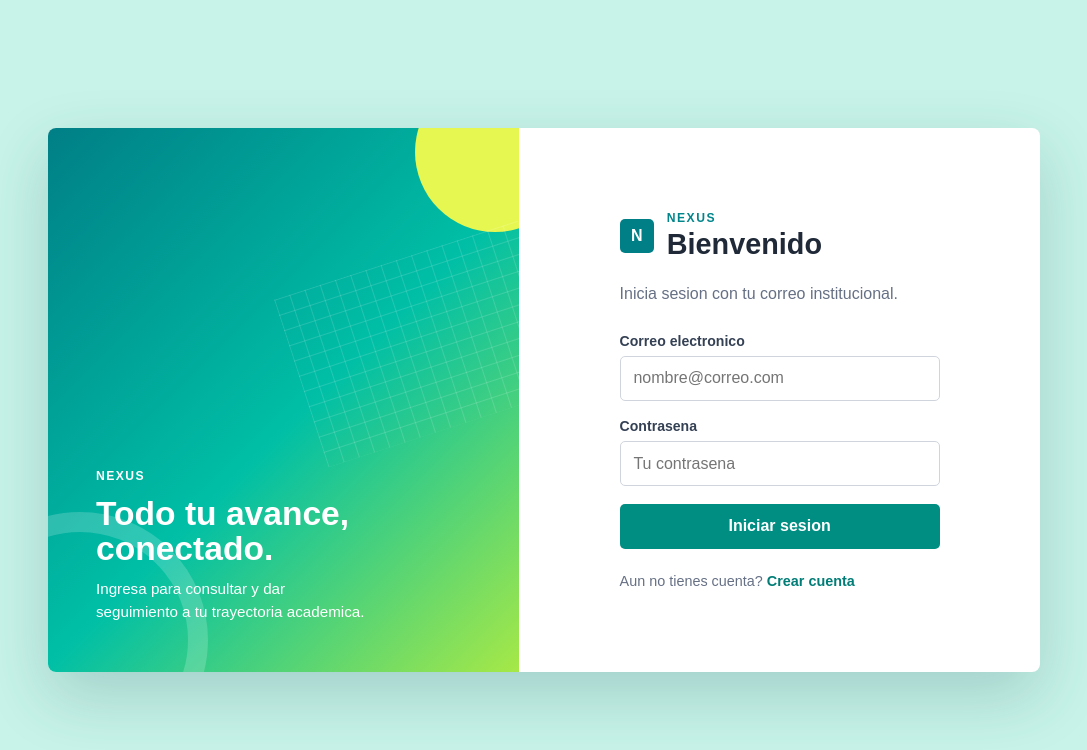
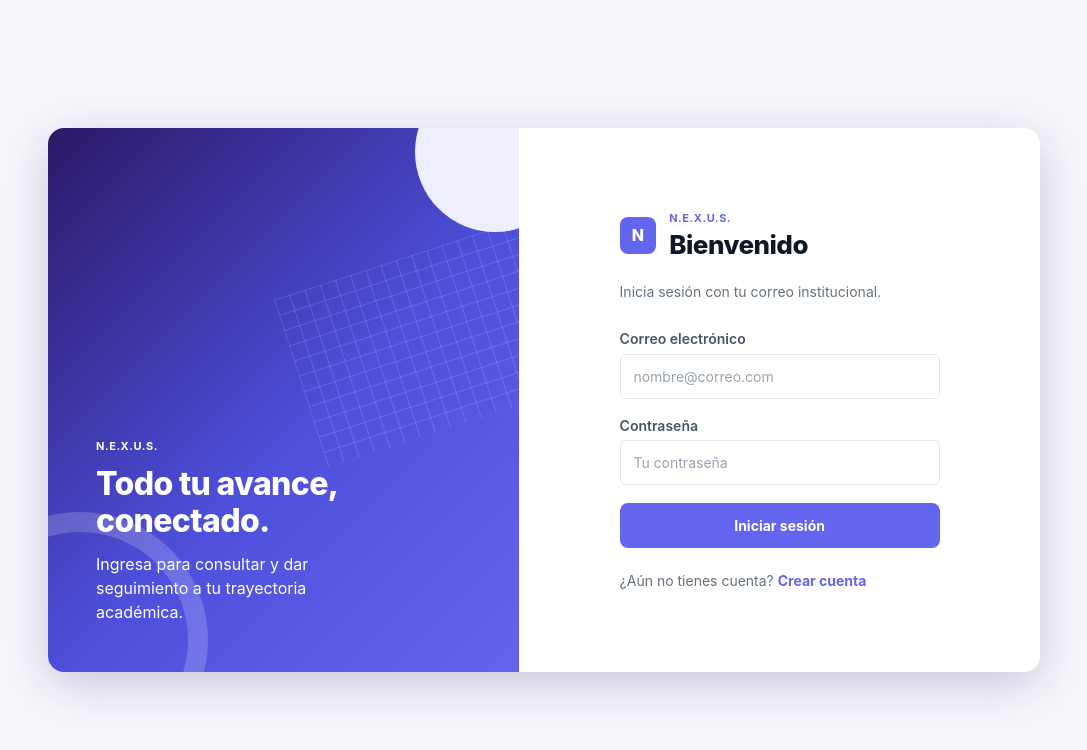
Before and after one commit to Guillermo1804/nexus_project, an Angular app in the folder FrontEnd/nexus_project/: page /login in a window 1280 px wide. Shown: the top 750 px of the page, without its empty margins (96-1183 px from the left). Built offline with nearby package versions, Linux system fonts and the light colour scheme.

Commit message:
Diseño login modificado

```diff
--- a/FrontEnd/nexus_project/src/app/login/login.html
+++ b/FrontEnd/nexus_project/src/app/login/login.html
@@ -1,23 +1,101 @@
 <main class="auth-page">
-  <section class="auth-card" aria-label="Acceso a NEXUS">
+  <section class="auth-card" aria-label="Acceso a N.E.X.U.S.">
+
     <aside class="auth-art" aria-hidden="true">
-      <span class="art-sun"></span><span class="art-rings"></span><span class="art-grid"></span>
-      <div class="art-copy"><span class="art-brand">NEXUS</span><h2>Todo tu avance, conectado.</h2><p>Ingresa para consultar y dar seguimiento a tu trayectoria academica.</p></div>
+      <span class="art-sun"></span>
+      <span class="art-rings"></span>
+      <span class="art-grid"></span>
+
+      <div class="art-copy">
+        <span class="art-brand">N.E.X.U.S.</span>
+
+        <h2>Todo tu avance, conectado.</h2>
+
+        <p>
+          Ingresa para consultar y dar seguimiento a tu trayectoria académica.
+        </p>
+      </div>
     </aside>
+
     <section class="auth-panel" aria-labelledby="login-title">
-      <div class="panel-heading"><span class="brand-mark">N</span><div><p class="eyebrow">NEXUS</p><h1 id="login-title">Bienvenido</h1></div></div>
-      <p class="intro">Inicia sesion con tu correo institucional.</p>
-      <form [formGroup]="form" (ngSubmit)="submit()" novalidate>
-        <div class="field"><label for="email">Correo electronico</label><input id="email" type="email" formControlName="email" autocomplete="email" inputmode="email" placeholder="nombre@correo.com" />
-          @if (form.controls.email.touched && form.controls.email.invalid) { <span class="validation">Ingresa un correo electronico valido.</span> }
+
+      <div class="panel-heading">
+        <span class="brand-mark" aria-hidden="true">N</span>
+
+        <div>
+          <p class="eyebrow">N.E.X.U.S.</p>
+          <h1 id="login-title">Bienvenido</h1>
         </div>
-        <div class="field"><label for="password">Contrasena</label><input id="password" type="password" formControlName="password" autocomplete="current-password" placeholder="Tu contrasena" />
-          @if (form.controls.password.touched && form.controls.password.invalid) { <span class="validation">La contrasena es obligatoria.</span> }
+      </div>
+
+      <p class="intro">
+        Inicia sesión con tu correo institucional.
+      </p>
+
+      <form
+        [formGroup]="form"
+        (ngSubmit)="submit()"
+        novalidate
+      >
+
+        <div class="field">
+          <label for="email">Correo electrónico</label>
+
+          <input
+            id="email"
+            type="email"
+            formControlName="email"
+            autocomplete="email"
+            inputmode="email"
+            placeholder="nombre@correo.com"
+          />
+
+          @if (form.controls.email.touched && form.controls.email.invalid) {
+            <span class="validation">
+              Ingresa un correo electrónico válido.
+            </span>
+          }
         </div>
-        @if (loginError) { <p class="error" role="alert">No fue posible iniciar sesion. Verifica tus datos e intenta de nuevo.</p> }
-        <button type="submit" [disabled]="isSubmitting">{{ isSubmitting ? 'Validando...' : 'Iniciar sesion' }}</button>
+
+        <div class="field">
+          <label for="password">Contraseña</label>
+
+          <input
+            id="password"
+            type="password"
+            formControlName="password"
+            autocomplete="current-password"
+            placeholder="Tu contraseña"
+          />
+
+          @if (form.controls.password.touched && form.controls.password.invalid) {
+            <span class="validation">
+              La contraseña es obligatoria.
+            </span>
+          }
+        </div>
+
+        @if (loginError) {
+          <p class="error" role="alert">
+            No fue posible iniciar sesión. Verifica tus datos e intenta de nuevo.
+          </p>
+        }
+
+        <button
+          type="submit"
+          [disabled]="isSubmitting"
+        >
+          {{ isSubmitting ? 'Validando...' : 'Iniciar sesión' }}
+        </button>
+
       </form>
-      <p class="register-link">Aun no tienes cuenta? <a routerLink="/register">Crear cuenta</a></p>
+
+      <p class="register-link">
+        ¿Aún no tienes cuenta?
+        <a routerLink="/register">Crear cuenta</a>
+      </p>
+
     </section>
+
   </section>
 </main>
--- a/FrontEnd/nexus_project/src/app/login/login.scss
+++ b/FrontEnd/nexus_project/src/app/login/login.scss
@@ -1,10 +1,290 @@
-:host { display: block; }
-.auth-page { align-items: center; background: #c7f3e8; display: flex; justify-content: center; min-height: 100vh; overflow: hidden; padding: 2rem; }
-.auth-card { background: #fff; border-radius: 8px; box-shadow: 0 24px 64px rgb(13 72 78 / 20%); display: grid; grid-template-columns: minmax(18rem, .95fr) minmax(22rem, 1.05fr); max-width: 62rem; min-height: 34rem; overflow: hidden; width: 100%; }
-.auth-art { background: linear-gradient(135deg, #007f86 0%, #00bfa6 53%, #a6e847 100%); color: #fff; overflow: hidden; padding: 3rem; position: relative; }
-.art-sun { background: #e7f752; border-radius: 50%; height: 10rem; position: absolute; right: -3.5rem; top: -3.5rem; width: 10rem; }
-.art-rings { border: 20px solid rgb(255 255 255 / 18%); border-radius: 50%; bottom: -6rem; height: 16rem; left: -6rem; position: absolute; width: 16rem; }
-.art-grid { background-image: linear-gradient(90deg, rgb(255 255 255 / 14%) 1px, transparent 1px), linear-gradient(rgb(255 255 255 / 14%) 1px, transparent 1px); background-size: 1rem 1rem; height: 11rem; position: absolute; right: -2rem; top: 8rem; transform: rotate(-18deg); width: 16rem; }
-.art-copy { bottom: 3rem; max-width: 17rem; position: absolute; z-index: 1; }.art-brand, .eyebrow { font-size: .76rem; font-weight: 700; letter-spacing: .12em; }.art-copy h2 { font-size: 2.1rem; line-height: 1.05; margin: .75rem 0; }.art-copy p { font-size: .95rem; line-height: 1.5; margin: 0; }
-.auth-panel { align-self: center; margin: 0 auto; max-width: 25rem; padding: 2.5rem; width: 100%; }.panel-heading { align-items: center; display: flex; gap: .8rem; }.brand-mark { align-items: center; background: #007f86; border-radius: 5px; color: #fff; display: inline-flex; font-size: 1rem; font-weight: 800; height: 2.15rem; justify-content: center; width: 2.15rem; }.eyebrow { color: #00858b; margin: 0 0 .25rem; }h1 { font-size: 1.8rem; line-height: 1.1; margin: 0; }.intro { color: #667085; line-height: 1.45; margin: 1.35rem 0 1.75rem; }form { display: grid; gap: 1.1rem; }.field { display: grid; gap: .42rem; }label { color: #344054; font-size: .88rem; font-weight: 700; }input { border: 1px solid #d0d5dd; border-radius: 5px; min-height: 2.8rem; padding: .7rem .8rem; }input:focus { border-color: #00a792; outline: 3px solid rgb(0 167 146 / 16%); }button { background: #008d82; border: 0; border-radius: 5px; color: #fff; cursor: pointer; font-weight: 700; min-height: 2.85rem; padding: .7rem 1rem; }button:hover:not(:disabled) { background: #006f69; }button:disabled { cursor: wait; opacity: .65; }.validation, .error { color: #b42318; font-size: .82rem; }.error { background: #fef3f2; border-left: 3px solid #f04438; margin: 0; padding: .75rem; }.register-link { color: #667085; font-size: .9rem; margin: 1.5rem 0 0; }a { color: #007d76; font-weight: 800; text-decoration: none; }a:hover { text-decoration: underline; }
-@media (max-width: 700px) { .auth-page { padding: 1rem; }.auth-card { display: block; max-width: 30rem; min-height: 0; }.auth-art { min-height: 13rem; padding: 1.5rem; }.art-copy { bottom: 1.5rem; max-width: 18rem; }.art-copy h2 { font-size: 1.5rem; margin: .45rem 0; }.art-copy p { font-size: .82rem; }.art-grid { top: 2rem; }.auth-panel { padding: 2rem 1.5rem; } }
+:host {
+  display: block;
+  font-family: Inter, system-ui, -apple-system, BlinkMacSystemFont, "Segoe UI", sans-serif;
+}
+
+.auth-page {
+  align-items: center;
+  background: #F5F7FB;
+  display: flex;
+  justify-content: center;
+  min-height: 100vh;
+  overflow: hidden;
+  padding: 2rem;
+}
+
+.auth-card {
+  background: #FFFFFF;
+  border-radius: 16px;
+  box-shadow: 0 12px 48px rgba(44, 24, 103, 0.22);
+  display: grid;
+  grid-template-columns: minmax(18rem, .95fr) minmax(22rem, 1.05fr);
+  max-width: 62rem;
+  min-height: 34rem;
+  overflow: hidden;
+  width: 100%;
+}
+
+.auth-art {
+  background: linear-gradient(
+    135deg,
+    #2C1867 0%,
+    #4E50DC 55%,
+    #6365EF 100%
+  );
+  color: #FFFFFF;
+  overflow: hidden;
+  padding: 3rem;
+  position: relative;
+}
+
+.art-sun {
+  background: #EEEEFF;
+  border-radius: 50%;
+  height: 10rem;
+  position: absolute;
+  right: -3.5rem;
+  top: -3.5rem;
+  width: 10rem;
+}
+
+.art-rings {
+  border: 20px solid rgb(255 255 255 / 18%);
+  border-radius: 50%;
+  bottom: -6rem;
+  height: 16rem;
+  left: -6rem;
+  position: absolute;
+  width: 16rem;
+}
+
+.art-grid {
+  background-image:
+    linear-gradient(
+      90deg,
+      rgb(255 255 255 / 14%) 1px,
+      transparent 1px
+    ),
+    linear-gradient(
+      rgb(255 255 255 / 14%) 1px,
+      transparent 1px
+    );
+  background-size: 1rem 1rem;
+  height: 11rem;
+  position: absolute;
+  right: -2rem;
+  top: 8rem;
+  transform: rotate(-18deg);
+  width: 16rem;
+}
+
+.art-copy {
+  bottom: 3rem;
+  max-width: 18rem;
+  position: absolute;
+  z-index: 1;
+}
+
+.art-brand,
+.eyebrow {
+  font-size: 0.6875rem;
+  font-weight: 700;
+  letter-spacing: 0.05em;
+}
+
+.art-brand {
+  color: #FFFFFF;
+}
+
+.art-copy h2 {
+  font-size: 2rem;
+  font-weight: 800;
+  letter-spacing: -0.02em;
+  line-height: 1.15;
+  margin: .75rem 0;
+}
+
+.art-copy p {
+  font-size: 1rem;
+  font-weight: 400;
+  line-height: 1.5;
+  margin: 0;
+}
+
+.auth-panel {
+  align-self: center;
+  margin: 0 auto;
+  max-width: 25rem;
+  padding: 2.5rem;
+  width: 100%;
+}
+
+.panel-heading {
+  align-items: center;
+  display: flex;
+  gap: .8rem;
+}
+
+.brand-mark {
+  align-items: center;
+  background: #6365EF;
+  border-radius: 8px;
+  color: #FFFFFF;
+  display: inline-flex;
+  font-size: 1rem;
+  font-weight: 800;
+  height: 2.3rem;
+  justify-content: center;
+  width: 2.3rem;
+}
+
+.eyebrow {
+  color: #6365EF;
+  margin: 0 0 .25rem;
+}
+
+h1 {
+  color: #101828;
+  font-size: 1.625rem;
+  font-weight: 800;
+  letter-spacing: -0.02em;
+  line-height: 1.2;
+  margin: 0;
+}
+
+.intro {
+  color: #667085;
+  font-size: .875rem;
+  line-height: 1.5;
+  margin: 1.35rem 0 1.75rem;
+}
+
+form {
+  display: grid;
+  gap: 1.1rem;
+}
+
+.field {
+  display: grid;
+  gap: .42rem;
+}
+
+label {
+  color: #475467;
+  font-size: .875rem;
+  font-weight: 600;
+}
+
+input {
+  background: #FFFFFF;
+  border: 1px solid #E4E7EC;
+  border-radius: 6px;
+  color: #101828;
+  font-family: inherit;
+  font-size: .875rem;
+  min-height: 2.8rem;
+  padding: .7rem .8rem;
+}
+
+input::placeholder {
+  color: #98A2B3;
+}
+
+input:focus {
+  border-color: #6365EF;
+  outline: 3px solid rgb(99 101 239 / 16%);
+}
+
+button {
+  background: #6365EF;
+  border: 0;
+  border-radius: 8px;
+  color: #FFFFFF;
+  cursor: pointer;
+  font-family: inherit;
+  font-size: .875rem;
+  font-weight: 700;
+  min-height: 2.85rem;
+  padding: .7rem 1rem;
+}
+
+button:hover:not(:disabled) {
+  background: #4E50DC;
+}
+
+button:disabled {
+  cursor: wait;
+  opacity: .65;
+}
+
+.validation,
+.error {
+  color: #B42318;
+  font-size: .75rem;
+  line-height: 1.4;
+}
+
+.error {
+  background: #FEF3F2;
+  border: 1px solid #FECDCA;
+  border-left: 3px solid #B42318;
+  border-radius: 8px;
+  margin: 0;
+  padding: .75rem;
+}
+
+.register-link {
+  color: #667085;
+  font-size: .875rem;
+  margin: 1.5rem 0 0;
+}
+
+a {
+  color: #6365EF;
+  font-weight: 700;
+  text-decoration: none;
+}
+
+a:hover {
+  color: #4E50DC;
+  text-decoration: underline;
+}
+
+@media (max-width: 700px) {
+  .auth-page {
+    padding: 1rem;
+  }
+
+  .auth-card {
+    display: block;
+    max-width: 30rem;
+    min-height: 0;
+  }
+
+  .auth-art {
+    min-height: 13rem;
+    padding: 1.5rem;
+  }
+
+  .art-copy {
+    bottom: 1.5rem;
+    max-width: 18rem;
+  }
+
+  .art-copy h2 {
+    font-size: 1.5rem;
+    margin: .45rem 0;
+  }
+
+  .art-copy p {
+    font-size: .8125rem;
+  }
+
+  .art-grid {
+    top: 2rem;
+  }
+
+  .auth-panel {
+    padding: 2rem 1.5rem;
+  }
+}
```
